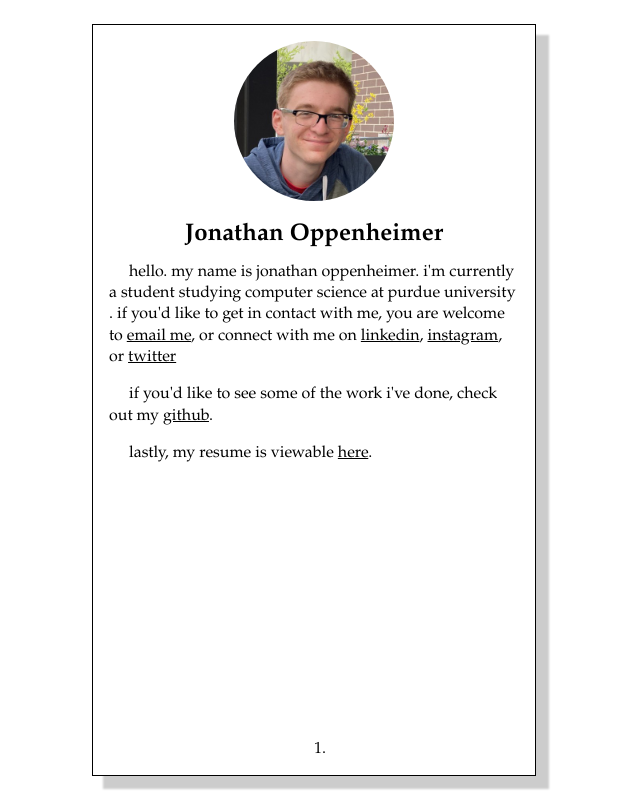
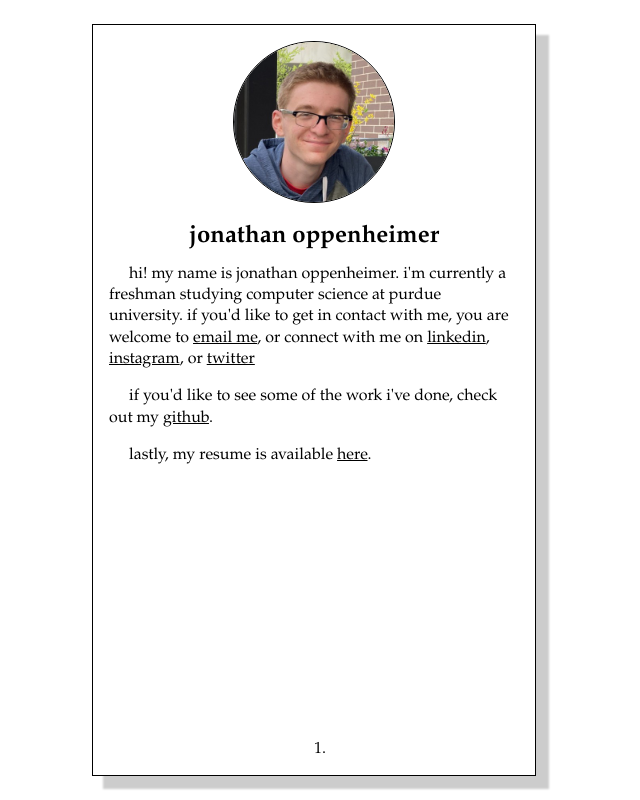
Before and after one commit to JonathanOppenheimer/jonathanoppenheimer.com, a plain HTML site: page index.html in a window 1280 px wide. Shown: the whole page, without its empty margins (326-966 px from the left). Drawn offline with Linux system fonts and the light colour scheme.

Commit message:
Content touch-up

```diff
--- a/index.html
+++ b/index.html
@@ -2,14 +2,17 @@
 
 <html lang="en">
   <head>
+    <title>Jonathan Oppenheimer</title>
     <meta charset="utf-8" />
 
-    <title>Jonathan Oppenheimer</title>
-    <meta
-      name="description"
-      content="The website of yours Jonathan Oppenheimer."
-    />
     <meta name="author" content="Jonathan Oppenheimer" />
+    <meta name="description" content="Jonathan Oppenheimer's webite" />
+    <meta name="keywords" content="Jonathan Oppenheimer, website, contact" />
+    <meta name="viewport" content="width=device-width, initial-scale=1.0" />
+
+    <meta http-equiv="refresh" content="43200" />
+    <meta http-equiv="content-type" content="text/html; charset=UTF-8" />
+
     <link rel="icon" href="static/favicon.ico" />
     <link href="style.css" rel="stylesheet" />
     <script src="script.js" defer></script>
@@ -20,10 +23,10 @@
       <div><!-- Blank area --></div>
       <div class="page">
         <img src="static/headshot.jpeg" alt="Jonathan Oppenheimer headshot" />
-        <h2 class="title">Jonathan Oppenheimer</h2>
+        <h2 class="title">jonathan oppenheimer</h2>
         <p>
-          &emsp; hello. my name is jonathan oppenheimer. i'm currently a student
-          studying computer science at purdue university . if you'd like to get
+          &emsp; hi! my name is jonathan oppenheimer. i'm currently a freshman
+          studying computer science at purdue university. if you'd like to get
           in contact with me, you are welcome to
           <a href="mailto:joppenhe@purdue.edu">email me</a>, or connect with me
           on
@@ -42,7 +45,7 @@
           <a href="https://github.com/TheBlueness" target="blank">github</a>.
         </p>
         <p>
-          &emsp; lastly, my resume is viewable
+          &emsp; lastly, my resume is available
           <a href="static/resume.pdf" target="blank">here</a>.
         </p>
         <div class="bottom">1.</div>
--- a/style.css
+++ b/style.css
@@ -7,6 +7,7 @@ body {
 }
 
 img {
+  border: 1px solid black;
   border-radius: 50%;
   display: block;
   margin-left: auto;
```
Also changed, not shown: 4 other files.
